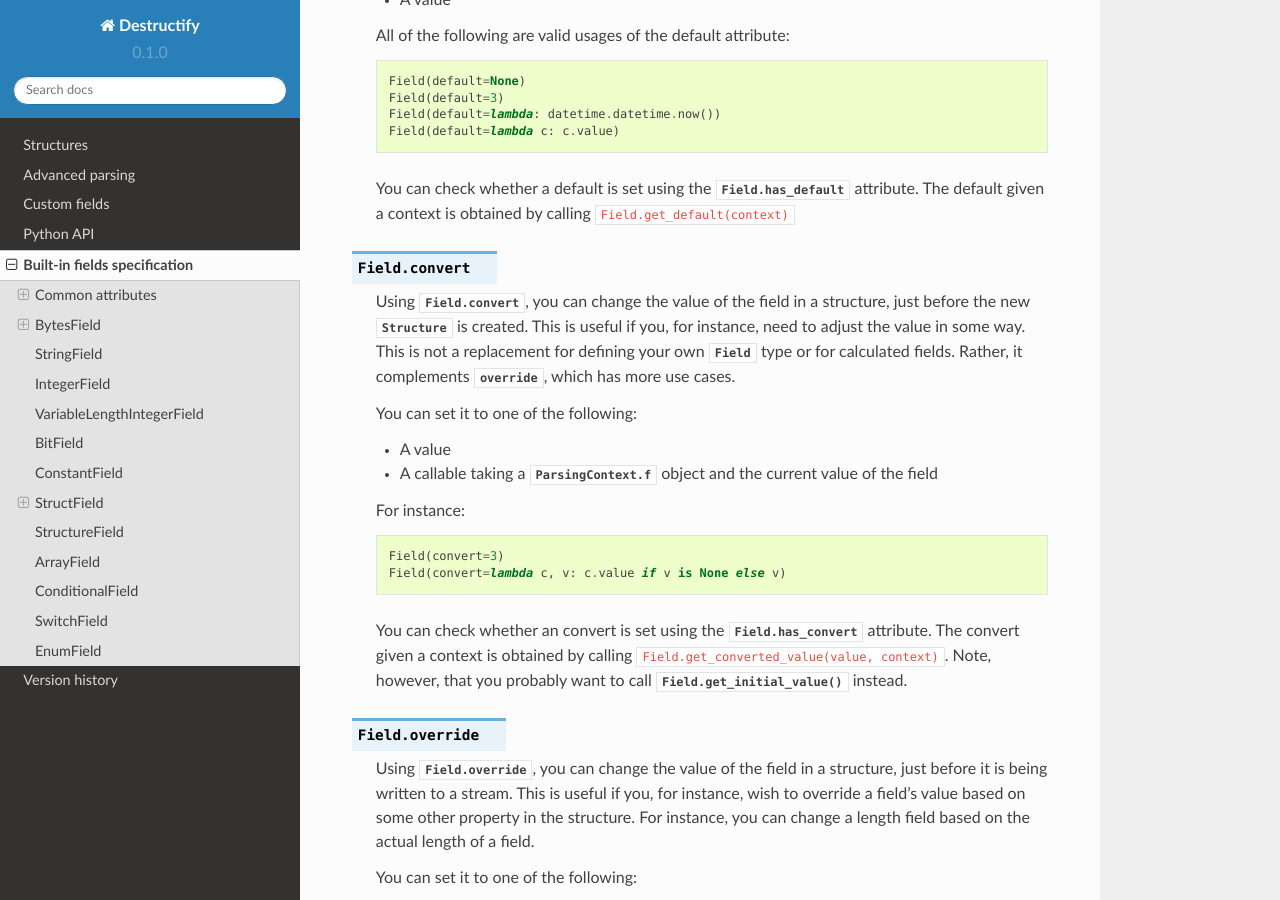
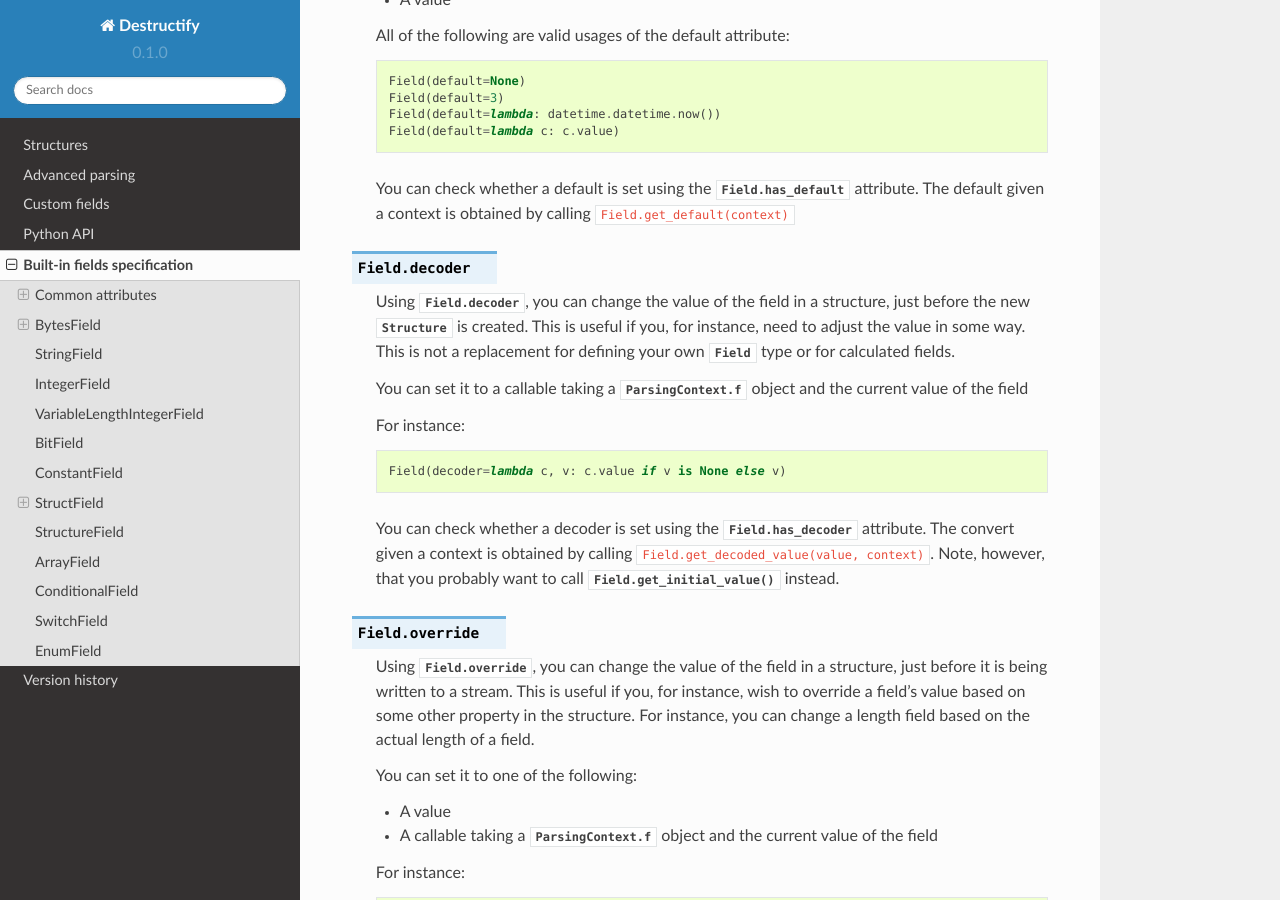
Before and after one commit to ralphje/destructify, a Sphinx documentation site: the page built from docs/fieldspec.rst, in a window 1280 px wide and 900 px high, scrolled down 646 px. Built offline with Sphinx 7.4.7 and the Read the Docs theme 2.0.0, drawn with Linux system fonts in a browser that asks for light colours.

Commit message:
Rename convert to decoder

```diff
--- a/docs/changelog.rst
+++ b/docs/changelog.rst
@@ -15,7 +15,7 @@ significantly.
 * Added :attr:`StructureOptions.alignment`, :attr:`Field.offset` and :attr:`Field.skip`, implemented by
   :class:`Field.seek_start`
 * Added :attr:`Field.lazy`
-* Added :attr:`Field.convert` and :meth:`Structure.initialize`
+* Added :attr:`Field.decoder` and :meth:`Structure.initialize`
 * Added :attr:`BytesField.terminator_handler`
 * Added :attr:`ConditionalField.fallback`
 * New field :class:`BytesField`, merging the features of :class:`FixedLengthField` and :class:`TerminatedField`. These
--- a/docs/fieldspec.rst
+++ b/docs/fieldspec.rst
@@ -38,25 +38,20 @@ and can be defined on every class:
    You can check whether a default is set using the :attr:`Field.has_default` attribute. The default given a context is
    obtained by calling ``Field.get_default(context)``
 
-.. attribute:: Field.convert
+.. attribute:: Field.decoder
 
-   Using :attr:`Field.convert`, you can change the value of the field in a structure, just before the new
+   Using :attr:`Field.decoder`, you can change the value of the field in a structure, just before the new
    :class:`Structure` is created. This is useful if you, for instance, need to adjust the value in some way. This is not
-   a replacement for defining your own :class:`Field` type or for calculated fields. Rather, it complements
-   :attr:`override`, which has more use cases.
+   a replacement for defining your own :class:`Field` type or for calculated fields.
 
-   You can set it to one of the following:
-
-   * A value
-   * A callable taking a :attr:`ParsingContext.f` object and the current value of the field
+   You can set it to a callable taking a :attr:`ParsingContext.f` object and the current value of the field
 
    For instance::
 
-       Field(convert=3)
-       Field(convert=lambda c, v: c.value if v is None else v)
+       Field(decoder=lambda c, v: c.value if v is None else v)
 
-   You can check whether an convert is set using the :attr:`Field.has_convert` attribute. The convert given a context is
-   obtained by calling ``Field.get_converted_value(value, context)``. Note, however, that you probably want to call
+   You can check whether a decoder is set using the :attr:`Field.has_decoder` attribute. The convert given a context is
+   obtained by calling ``Field.get_decoded_value(value, context)``. Note, however, that you probably want to call
    :meth:`Field.get_initial_value` instead.
 
 .. attribute:: Field.override
```
Also changed, not shown: 2 other files.
